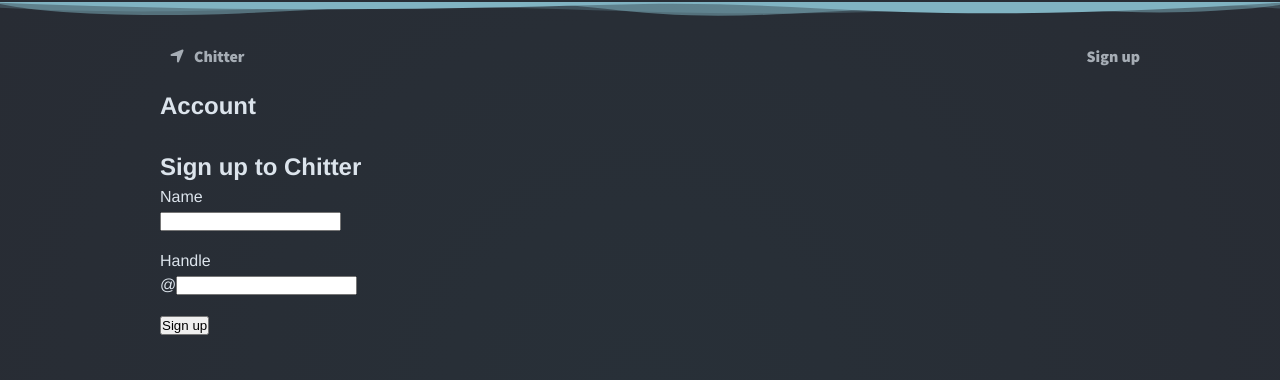
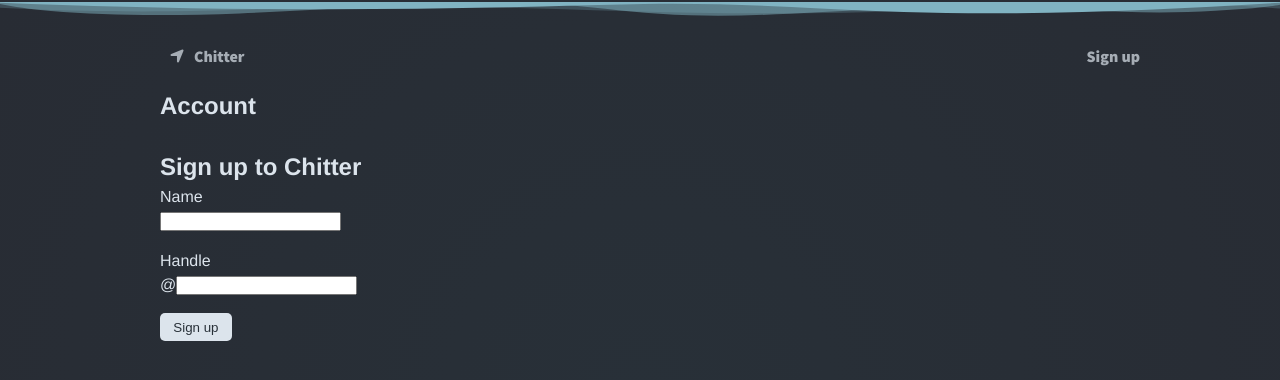
Before and after one commit to Zigelzi/lumi-chitter, a SvelteKit app: page /account in a window 1280 px wide. Shown: the top 380 px of the page. Built offline with nearby package versions, Linux system fonts and the light colour scheme.

Commit message:
Add signup button style

```diff
--- a/src/routes/account/+page.svelte
+++ b/src/routes/account/+page.svelte
@@ -48,4 +48,12 @@
 		display: block;
 		margin-bottom: 16px;
 	}
+
+	button {
+		padding: 0.5em 1em;
+		border: none;
+		background-color: var(--grey-200);
+		color: var(--grey-600);
+		border-radius: 5px;
+	}
 </style>
```
